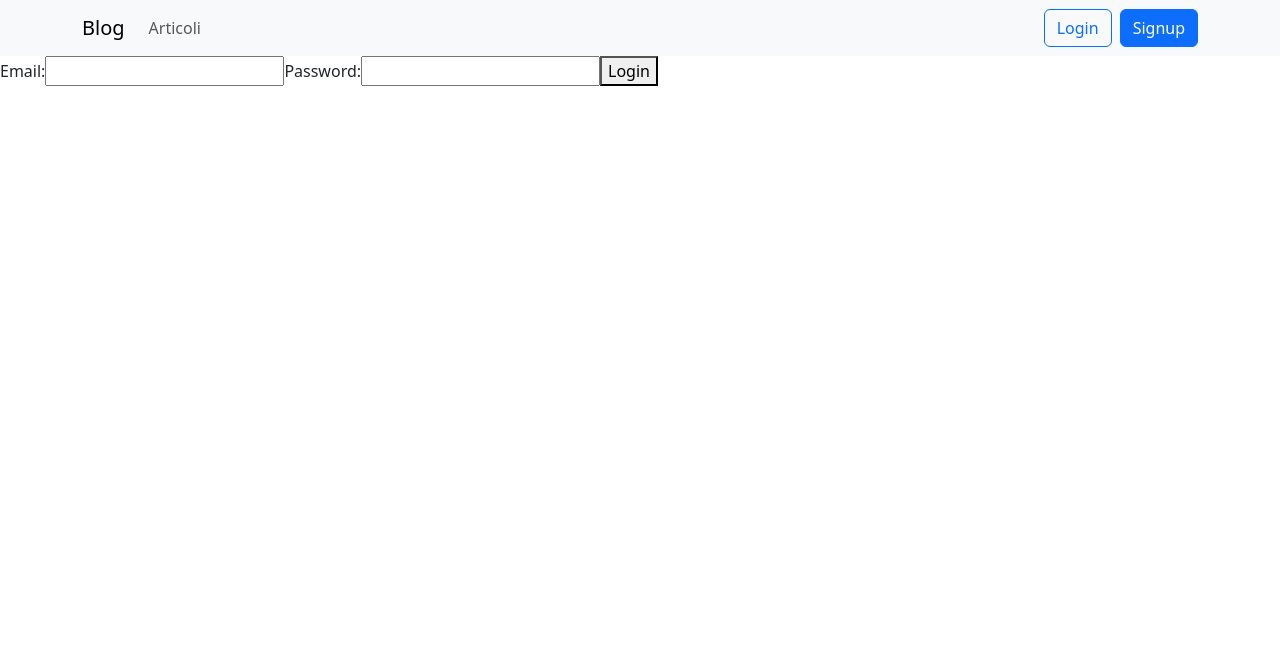
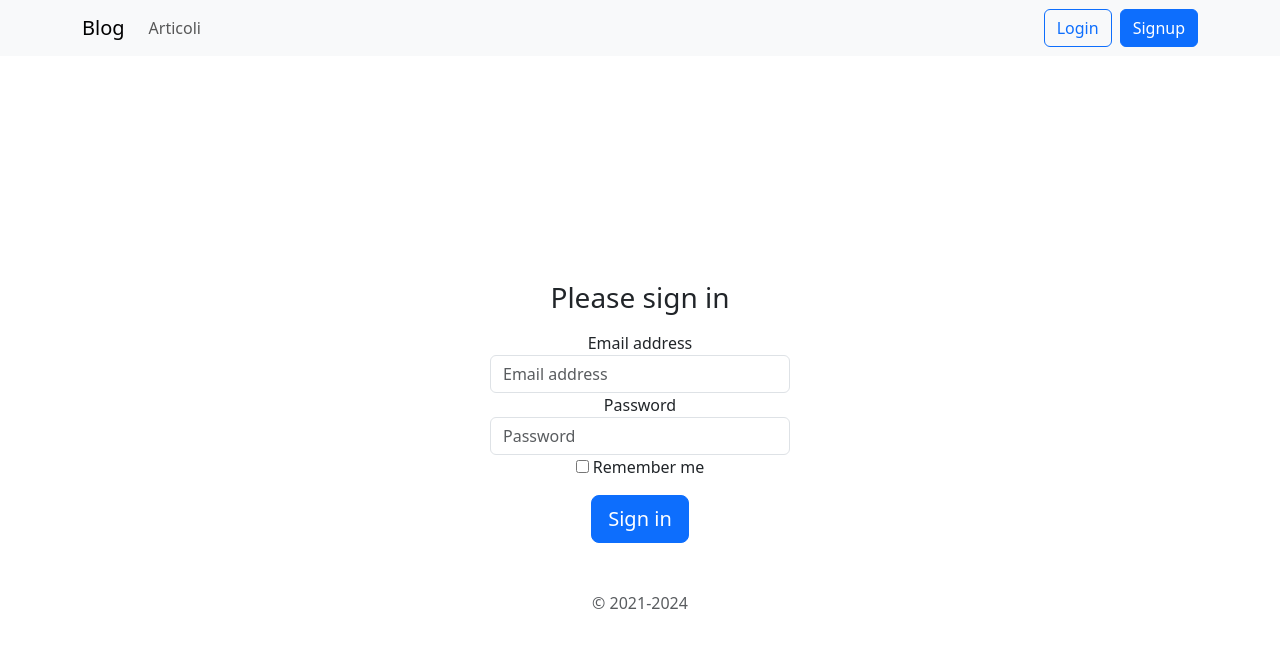
Before and after one commit to giuseppepaolisi/reactBlog, a React (Create React App) app in the folder frontend/: page /login in a window 1280 px wide. Shown: the top 648 px of the page. Built offline with nearby package versions, Linux system fonts and the light colour scheme.

Commit message:
add css in login

```diff
--- a/frontend/src/pages/Login.js
+++ b/frontend/src/pages/Login.js
@@ -4,6 +4,7 @@ import { useAuth } from '../contexts/AuthContext'
 function Login() {
   const [email, setEmail] = useState('');
   const [password, setPassword] = useState('')
+  const [error, setError] = useState(null)
 
   const { login } = useAuth()
 
@@ -22,6 +23,7 @@ function Login() {
         console.log('Login effettuato con successo', data)
         login({ token: data.token, user: data.user })
       } else {
+        setError(data.error)
         throw new Error(data.error || 'Non è stato possibile effettuare il login')
       }
     } catch (error) {
@@ -30,18 +32,29 @@ function Login() {
   };
 
   return (
-    <form onSubmit={handleSubmit}>
-      <label>
-        Email:
-        <input type="email" value={email} onChange={(e) => setEmail(e.target.value)} required />
-      </label>
-      <label>
-        Password:
-        <input type="password" value={password} onChange={(e) => setPassword(e.target.value)} required />
-      </label>
-      <button type="submit">Login</button>
-    </form>
-  );
+    <div className="d-flex justify-content-center align-items-center vh-100">
+      <form className="" style={{width: "100%", maxWidth: "330px", padding: "15px", margin: "auto", textAlign: "center"}}  onSubmit={handleSubmit}>
+        <h1 className="h3 mb-3 font-weight-normal">Please sign in</h1>
+        <label for="inputEmail" className="sr-only">Email address</label>
+        <input type="email" id="inputEmail" className="form-control" placeholder="Email address" value={email} onChange={(e) => setEmail(e.target.value)} required autofocus />
+        <label for="inputPassword" className="sr-only">Password</label>
+        <input type="password" id="inputPassword" className="form-control" placeholder="Password" value={password} onChange={(e) => setPassword(e.target.value)}  required />
+        <div className="checkbox mb-3">
+          <label>
+            <input type="checkbox" value="remember-me" /> Remember me
+          </label>
+        </div>
+        <button className="btn btn-lg btn-primary btn-block" type="submit">Sign in</button>
+        { error ? (
+          <div className="alert alert-danger" style={{marginTop: "20px"}} role="alert">
+            {error}
+          </div> ) : (<div></div>
+          )
+        }
+        <p className="mt-5 mb-3 text-muted">&copy; 2021-2024</p>
+      </form>
+    </div>
+  )
 }
 
 export default Login
```
